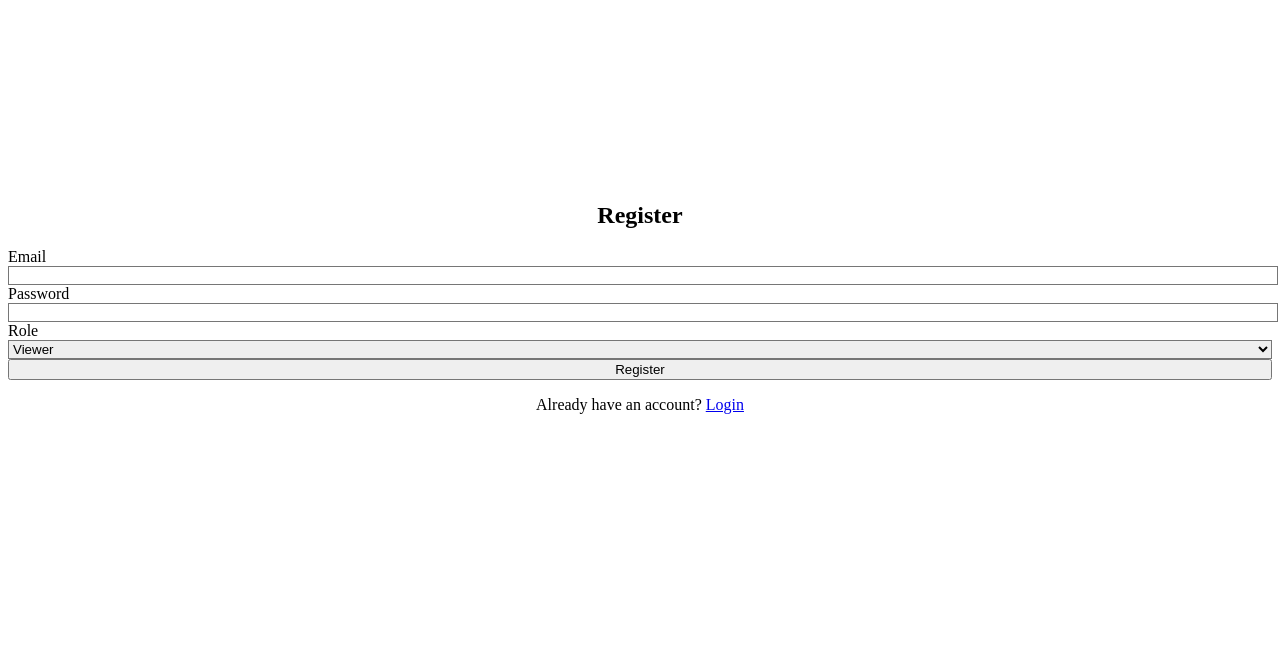
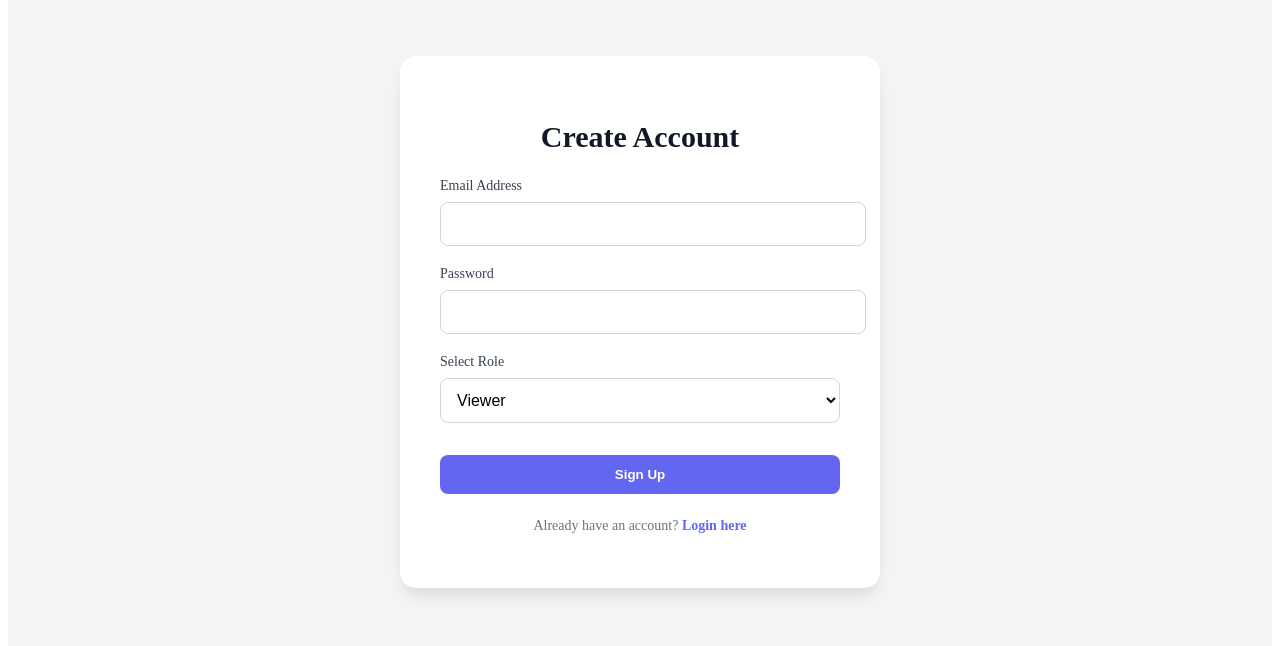
Before and after one commit to 07nikhilraj/online-streaming-videoapp, a React app in the folder frontend/: page /register in a window 1280 px wide. Shown: the part 102-748 px from the top of the page. Built offline with nearby package versions, Linux system fonts and the light colour scheme; the HTML template or start-up script is replaced by a standard one.

Commit message:
style: modernize Register page to match system inline-style theme

```diff
--- a/frontend/src/pages/Login.jsx
+++ b/frontend/src/pages/Login.jsx
@@ -29,7 +29,7 @@ const Login = () => {
 
   return (
     <div style={{
-      minHeight: '100-vh',
+      minHeight: '100vh',
       display: 'flex',
       alignItems: 'center',
       justifyContent: 'center',
--- a/frontend/src/pages/Register.jsx
+++ b/frontend/src/pages/Register.jsx
@@ -20,60 +20,168 @@ const Register = () => {
     try {
       await register(email, password, role);
     } catch (err) {
-      setError(err);
+      setError(err?.response?.data?.message || 'Registration failed');
     } finally {
       setLoading(false);
     }
   };
 
   return (
-    <div className="min-h-screen flex items-center justify-center bg-gray-100">
-      <div className="bg-white p-8 rounded-lg shadow-lg w-full max-w-md">
-        <h2 className="text-2xl font-bold mb-6 text-center">Register</h2>
-        {error && <p className="text-red-500 mb-4">{error}</p>}
+    <div style={{
+      minHeight: '100vh',
+      display: 'flex',
+      alignItems: 'center',
+      justifyContent: 'center',
+      backgroundColor: '#f3f4f6', // Your theme background
+      padding: '1rem'
+    }}>
+      <div style={{
+        backgroundColor: 'white',
+        padding: '2.5rem',
+        borderRadius: '1rem',
+        boxShadow: '0 10px 15px -3px rgba(0, 0, 0, 0.1)',
+        width: '100%',
+        maxWidth: '400px',
+      }}>
+        <h2 style={{
+          fontSize: '1.875rem',
+          fontWeight: '700',
+          marginBottom: '1.5rem',
+          textAlign: 'center',
+          color: '#111827'
+        }}>
+          Create Account
+        </h2>
+
+        {error && (
+          <p style={{
+            color: '#ef4444',
+            backgroundColor: '#fee2e2',
+            padding: '0.75rem',
+            borderRadius: '0.5rem',
+            marginBottom: '1rem',
+            fontSize: '0.875rem',
+            textAlign: 'center'
+          }}>
+            {error}
+          </p>
+        )}
+
         <form onSubmit={handleSubmit}>
-          <div className="mb-4">
-            <label className="block text-gray-700 mb-2">Email</label>
+          <div style={{ marginBottom: '1.25rem' }}>
+            <label style={{
+              display: 'block',
+              color: '#374151',
+              marginBottom: '0.5rem',
+              fontSize: '0.875rem',
+              fontWeight: '500'
+            }}>
+              Email Address
+            </label>
             <input
               type="email"
               value={email}
               onChange={(e) => setEmail(e.target.value)}
-              className="w-full p-3 border rounded"
+              style={{
+                width: '100%',
+                padding: '0.75rem',
+                border: '1px solid #d1d5db',
+                borderRadius: '0.5rem',
+                outline: 'none',
+                fontSize: '1rem'
+              }}
               required
             />
           </div>
-          <div className="mb-4">
-            <label className="block text-gray-700 mb-2">Password</label>
+
+          <div style={{ marginBottom: '1.25rem' }}>
+            <label style={{
+              display: 'block',
+              color: '#374151',
+              marginBottom: '0.5rem',
+              fontSize: '0.875rem',
+              fontWeight: '500'
+            }}>
+              Password
+            </label>
             <input
               type="password"
               value={password}
               onChange={(e) => setPassword(e.target.value)}
-              className="w-full p-3 border rounded"
+              style={{
+                width: '100%',
+                padding: '0.75rem',
+                border: '1px solid #d1d5db',
+                borderRadius: '0.5rem',
+                outline: 'none',
+                fontSize: '1rem'
+              }}
               required
             />
           </div>
-          <div className="mb-6">
-            <label className="block text-gray-700 mb-2">Role</label>
+
+          <div style={{ marginBottom: '2rem' }}>
+            <label style={{
+              display: 'block',
+              color: '#374151',
+              marginBottom: '0.5rem',
+              fontSize: '0.875rem',
+              fontWeight: '500'
+            }}>
+              Select Role
+            </label>
             <select
               value={role}
               onChange={(e) => setRole(e.target.value)}
-              className="w-full p-3 border rounded"
+              style={{
+                width: '100%',
+                padding: '0.75rem',
+                border: '1px solid #d1d5db',
+                borderRadius: '0.5rem',
+                backgroundColor: 'white',
+                outline: 'none',
+                fontSize: '1rem'
+              }}
             >
               <option value="viewer">Viewer</option>
               <option value="editor">Editor</option>
               <option value="admin">Admin</option>
             </select>
           </div>
+
           <button
             type="submit"
             disabled={loading}
-            className="w-full bg-green-600 text-white p-3 rounded hover:bg-green-700 disabled:bg-gray-400"
+            style={{
+              width: '100%',
+              backgroundColor: loading ? '#9ca3af' : '#6366f1', // Unified Indigo
+              color: 'white',
+              padding: '0.75rem',
+              borderRadius: '0.5rem',
+              fontWeight: '600',
+              border: 'none',
+              cursor: loading ? 'not-allowed' : 'pointer',
+              transition: 'background-color 0.2s'
+            }}
           >
-            {loading ? 'Registering...' : 'Register'}
+            {loading ? 'Registering...' : 'Sign Up'}
           </button>
         </form>
-        <p className="mt-4 text-center">
-          Already have an account? <Link to="/login" className="text-blue-600 hover:underline">Login</Link>
+
+        <p style={{
+          marginTop: '1.5rem',
+          textAlign: 'center',
+          fontSize: '0.875rem',
+          color: '#6b7280'
+        }}>
+          Already have an account?{' '}
+          <Link to="/login" style={{
+            color: '#6366f1',
+            textDecoration: 'none',
+            fontWeight: '600'
+          }}>
+            Login here
+          </Link>
         </p>
       </div>
     </div>
```
